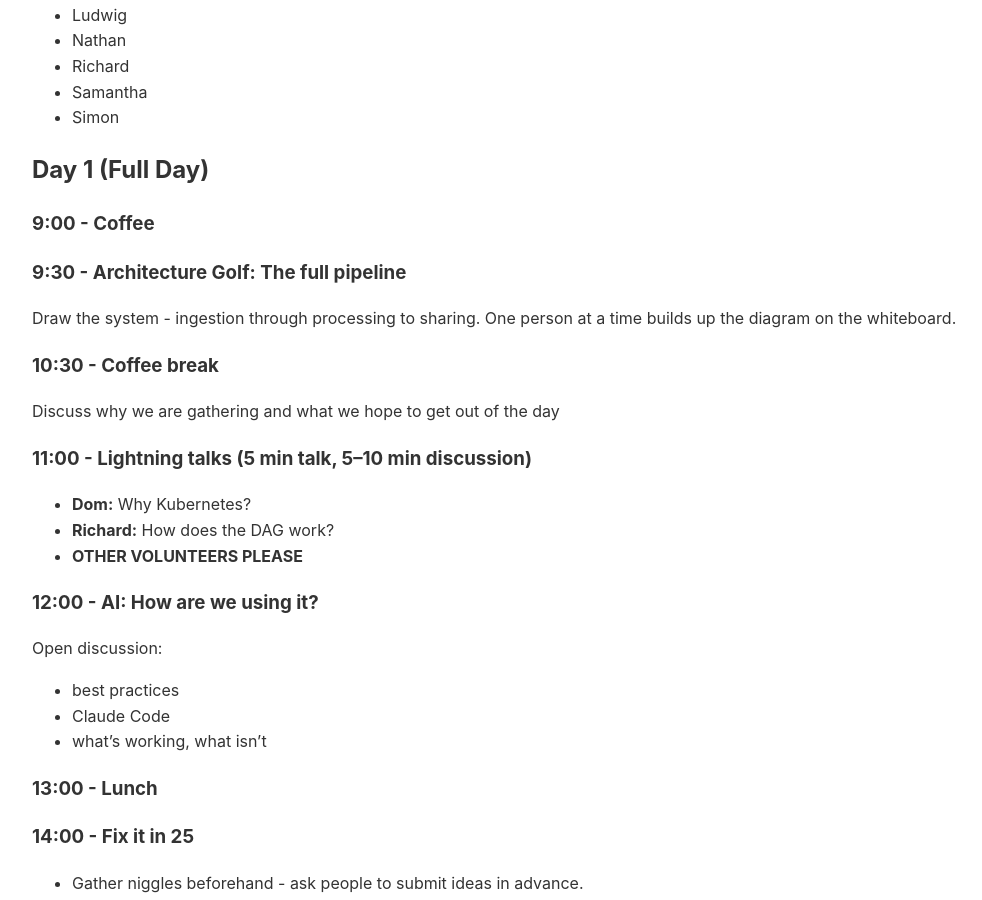
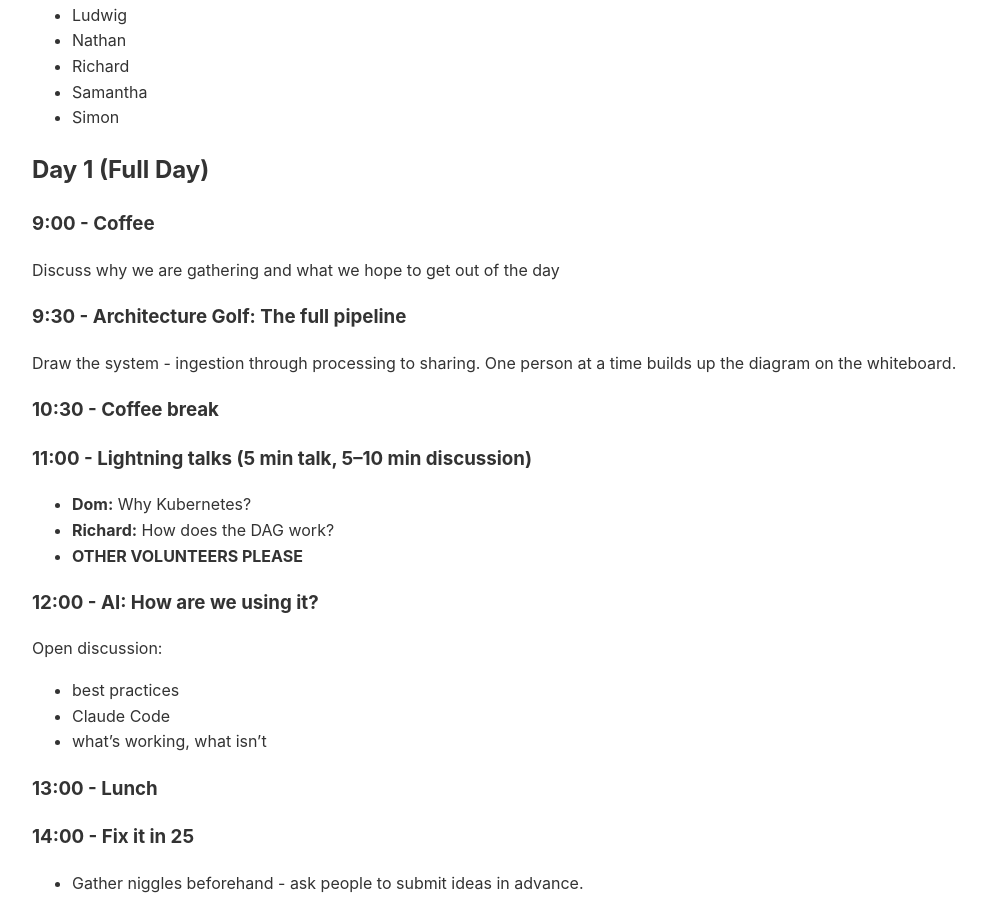
Before and after one commit to NERC-CEH/fdri_words, a Jekyll site: the page built from timeseries/dev_day_2026_agenda.md, in a window 1280 px wide and 900 px high, scrolled down 523 px. Shown: the whole window, without its empty margins (108-1090 px from the left). Built offline with Jekyll 4.4.1, drawn with Linux system fonts in a browser that asks for light colours; our own code applies the rules of GitHub Pages for plain Markdown files.

Commit message:
Move coffee break description

```diff
--- a/timeseries/dev_day_2026_agenda.md
+++ b/timeseries/dev_day_2026_agenda.md
@@ -14,12 +14,13 @@
 ## Day 1 (Full Day)
 
 ### 9:00 - Coffee
+Discuss why we are gathering and what we hope to get out of the day
 
 ### 9:30 - Architecture Golf: The full pipeline
 Draw the system - ingestion through processing to sharing. One person at a time builds up the diagram on the whiteboard.
 
 ### 10:30 - Coffee break
-Discuss why we are gathering and what we hope to get out of the day
+
 ### 11:00 - Lightning talks (5 min talk, 5–10 min discussion)
 - **Dom:** Why Kubernetes?
 - **Richard:** How does the DAG work?
@@ -53,6 +54,7 @@ Open discussion:
 
 ### 9:00 - Coffee
 Reflect on yesterday. Discuss what we hope to get out of the today
+
 ### 9:30 - September launch: What are we actually shipping?
 Technical focus, what we need to do practically ahead of the launch.
 - API - how to make it public
```
